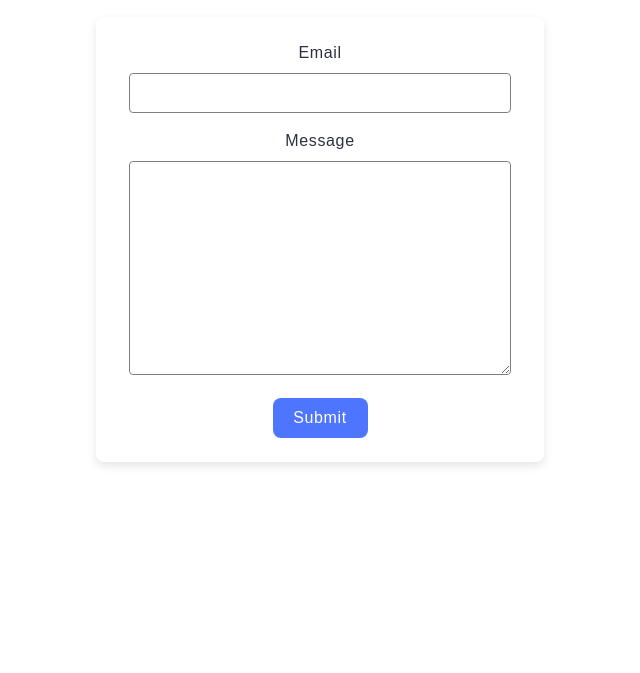
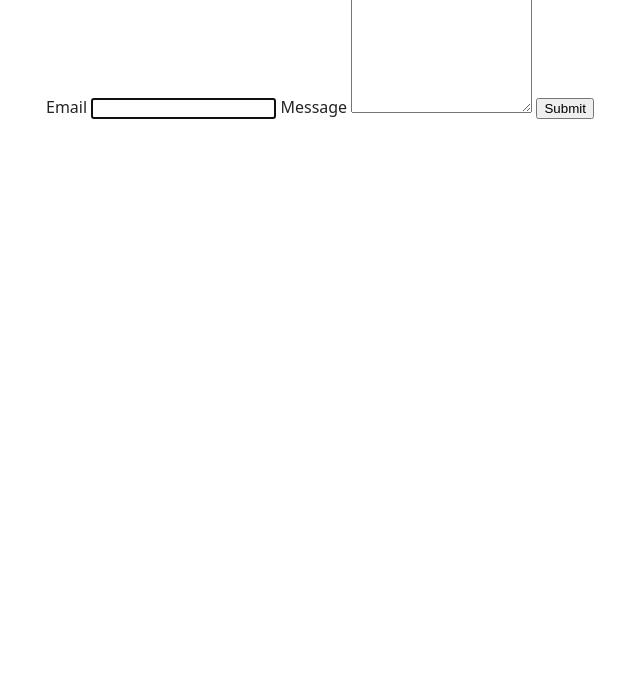
Before and after one commit to Sergii-Taran/js-repository-template, a website built with Vite: page src/2-form.html in a window 1280 px wide. Shown: the part 127-800 px from the top of the page, without its empty margins (320-960 px from the left). Built offline with nearby package versions, Linux system fonts and the light colour scheme.

Commit message:
Update styles.css

```diff
--- a/src/css/styles.css
+++ b/src/css/styles.css
@@ -15,121 +15,3 @@
 @import url('./badges.css');
 @import url('./back-link.css');
 @import url('./footer.css');
-
-body {
-  margin: 0;
-  padding: 0;
-}
-
-.gallery {
-  display: flex;
-  flex-wrap: wrap;
-  gap: 24px;
-  list-style: none;
-  padding: 20px;
-  margin: 0 auto;
-  max-width: 1128px;
-  justify-content: center;
-}
-
-.gallery-item {
-  width: calc((100% - 2 * 24px) / 3);
-  box-sizing: border-box;
-  overflow: hidden;
-}
-
-.gallery-image {
-  width: 100%;
-  display: block;
-  max-height: 200px;
-  object-fit: cover;
-  transition: transform 0.3s ease-in-out;
-}
-
-.gallery-image:hover {
-  transform: scale(1.05);
-}
-
-.feedback-form {
-  background-color: white;
-  border-radius: 8px;
-  box-shadow: 0 4px 10px rgba(0, 0, 0, 0.1);
-  padding: 24px;
-  width: 100%;
-  max-width: 400px;
-
-  margin: 30px auto;
-}
-
-.feedback-form label {
-  font-family: 'Montserrat', sans-serif;
-  font-weight: 400;
-  font-size: 16px;
-  line-height: 150%;
-  letter-spacing: 0.04em;
-  color: #2e2f42;
-
-  display: block;
-  margin-bottom: 8px;
-}
-
-input[type='email'],
-textarea {
-  width: 360px;
-  height: 100%;
-  padding: 10px;
-  margin: 8px 0 8px 0;
-  border: 1px solid #808080;
-  border-radius: 4px;
-
-  font-family: 'Montserrat', sans-serif;
-  font-weight: 400;
-  font-size: 16px;
-  line-height: 150%;
-  letter-spacing: 0.04em;
-  color: #2e2f42;
-
-  outline: none;
-  transition: border-color 0.3s ease;
-}
-
-input[type='email']:hover,
-textarea:hover {
-  border-color: #000;
-}
-
-input[type='email']:focus,
-textarea:focus {
-  border-color: #808080;
-}
-
-button[type='submit'] {
-  border-radius: 8px;
-  border: none;
-  padding: 8px 16px;
-  width: 95px;
-  height: 40px;
-
-  background-color: #4e75ff;
-
-  font-family: 'Montserrat', sans-serif;
-  font-weight: 500;
-  font-size: 16px;
-  line-height: 150%;
-  letter-spacing: 0.04em;
-  color: #fff;
-  cursor: pointer;
-  transition: background-color 0.3s ease-in-out, transform 0.2s ease-in-out;
-}
-
-button[type='submit']:hover {
-  background-color: #6c8cff;
-}
-
-button[type='submit']:active {
-  transform: scale(0.98);
-}
-
-textarea {
-  resize: vertical;
-}
```
